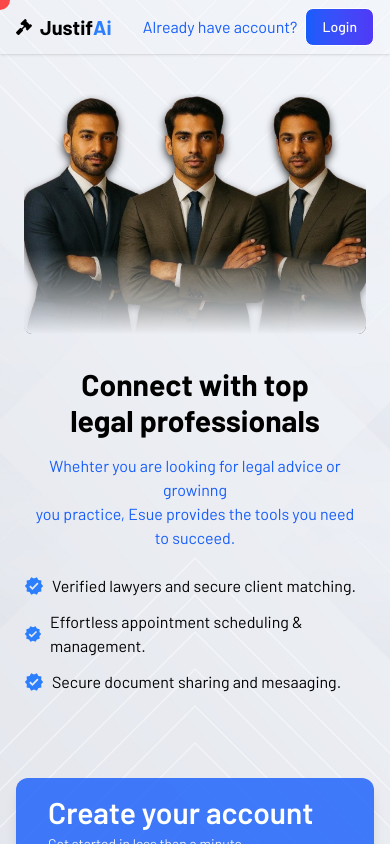
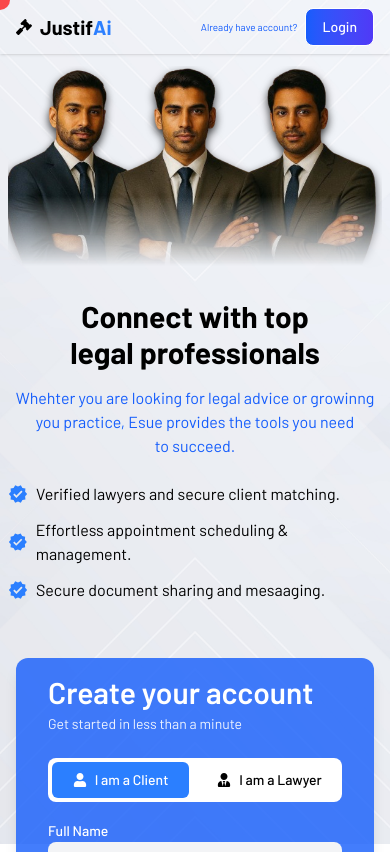
Before and after one commit to ddubeynitin/lawyer-appointment-booking-system, a React (Vite) app in the folder client/: page /auth/register in a window 390 px wide. Shown: the top 852 px of the page. Built offline with nearby package versions, Linux system fonts and the light colour scheme.

Commit message:
Fix minor UI BUG

```diff
--- a/client/src/pages/auth/Register.jsx
+++ b/client/src/pages/auth/Register.jsx
@@ -87,7 +87,7 @@ const Registration = () => {
   };
 
   return (
-    <div className="h-screen flex flex-col bg-[url('./assets/images/bg-white.jpg')] bg-cover bg-center font-barlow overflow-hidden">
+    <div className="h-screen flex flex-col bg-[url('./assets/images/bg-white.jpg')] bg-cover bg-center font-barlow lg:overflow-hidden">
       <header className="w-full shadow-sm px-4 sm:px-10 py-2 flex justify-between items-center">
         <div className="flex items-center gap-2">
           <FaGavel />
@@ -96,22 +96,22 @@ const Registration = () => {
           </span>
         </div>
         <Link to="/auth/login" className="flex items-center gap-2">
-          <p className="text-blue-600 font-barlow ">Already have account?</p>
+          <p className="text-blue-600 font-barlow lg:text-lg text-[10px]">Already have account?</p>
           <button className="text-white bg-linear-to-r from-blue-600 to-indigo-600 rounded-lg text-sm font-medium hover:underline border px-4 py-2  ">
             Login
           </button>
         </Link>
       </header>
 
-      <div className="grid grid-cols-1 lg:grid-cols-2 w-full max-w-6xl mx-auto flex-1 overflow-hidden">
+      <div className="grid grid-cols-1 lg:grid-cols-2 w-full max-w-6xl mx-auto flex-1 lg:overflow-hidden">
         {/* Circular Loading */}
         {loading && (
           <div className="absolute w-full h-screen top-[50%] left-[50%] bg-white/30 transform -translate-x-1/2 -translate-y-1/2 flex justify-center items-center z-20">
             <LoadingFallback />
           </div>
         )}
-        <div className="flex flex-col justify-center items-center px-6 sm:px-12 lg:px-20 py-10">
-          <div className="bg-[url('./assets/images/professional-peoples.png')] drop-shadow-lg drop-shadow-black/80 mask-b-from-65% mask-b-to-100% p-5 flex justify-end items-end  bg-cover bg-no-repeat aspect-auto w-full h-60 rounded-lg"></div>
+        <div className="flex flex-col justify-center items-center px-2 sm:px-12 lg:px-20 lg:py-10 py-3">
+          <div className="bg-[url('./assets/images/professional-peoples.png')] lg:w-full lg:h-60 h-50 w-full drop-shadow-lg drop-shadow-black/80 mask-b-from-65% mask-b-to-100% p-5 flex justify-end items-end  bg-cover bg-no-repeat aspect-auto  rounded-lg"></div>
           <h1 className="text-3xl sm:text-4xl font-bold mb-4">
             Connect with top <br /> legal professionals
           </h1>
```
